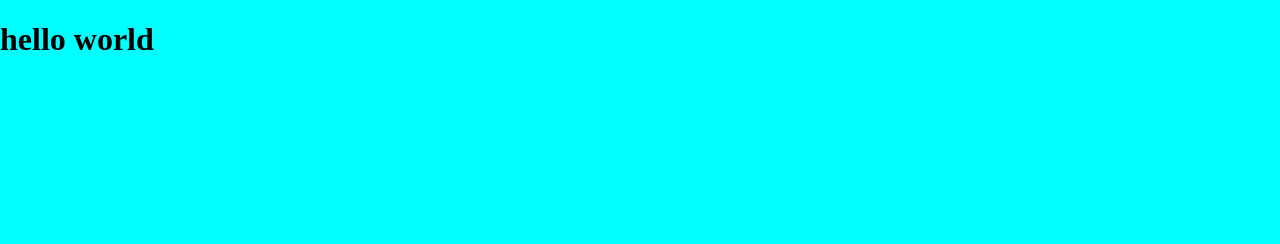
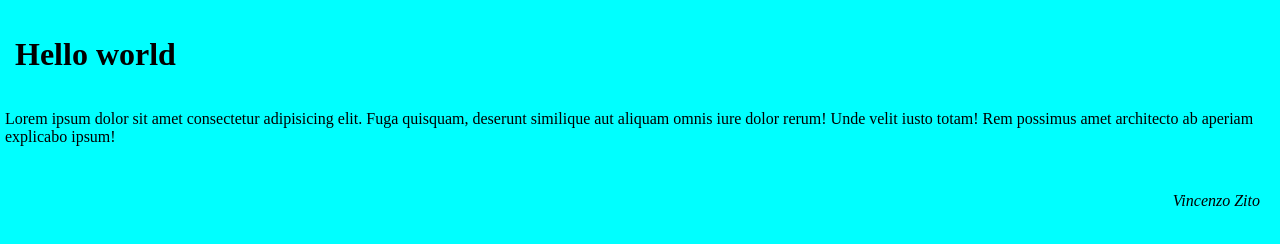
Before and after one commit to VincenzoZ24/htmlcss-hello, a plain HTML site: page index.html in a window 1280 px wide. Drawn offline with Linux system fonts and the light colour scheme.

Commit message:
aggiunta paragrafo e nome autore

```diff
--- a/index.html
+++ b/index.html
@@ -9,6 +9,9 @@
 </head>
 <body>
     <!-- titolo -->
-    <h1 id="titolo">hello world</h1>
+    <h1 id="titolo">Hello world</h1>
+    <p>Lorem ipsum dolor sit amet consectetur adipisicing elit. Fuga quisquam, deserunt similique aut aliquam omnis iure dolor rerum! Unde velit iusto totam! Rem possimus amet architecto ab aperiam explicabo ipsum!</p>
+    <!-- nome autore -->
+    <footer id="nome-autore"> Vincenzo Zito</footer>
 </body>
 </html>
--- a/style.css
+++ b/style.css
@@ -4,3 +4,16 @@ body{
     padding: 0;
     background-color: aqua;
 }
+#titolo{
+    padding: 15px;
+}
+p{
+    margin-left: 5px;
+}
+#nome-autore{
+    position: absolute;
+    right: 0;
+    margin-top:30px;
+    margin-right: 20px;
+    font-style: oblique;
+}
```
